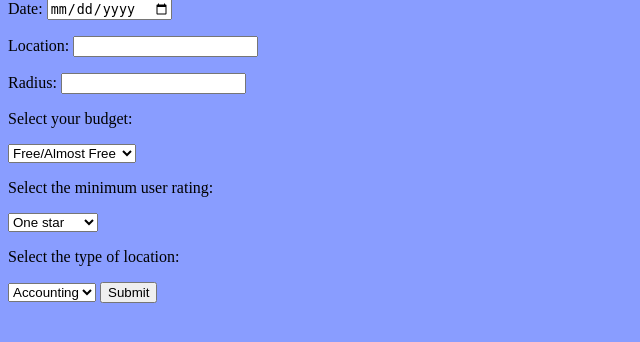
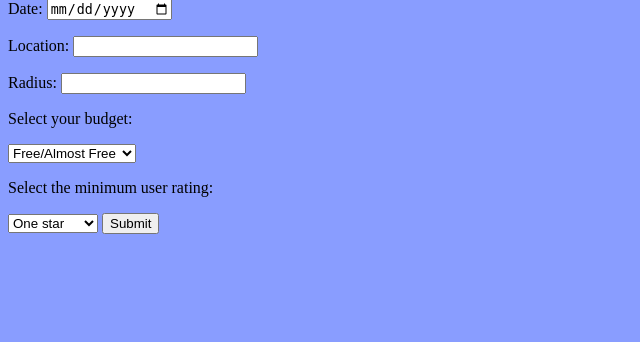
Before and after one commit to seehamrun/PseudoCoders, a Python web app: template templates/search.html in a window 1280 px wide. Shown: the part 164-506 px from the top of the page, without its empty margins (0-640 px from the left). Run offline with Jinja, Linux system fonts and the light colour scheme; the template is opened without the code that fills it, so the values that code supplies are empty.

Commit message:
commented out type drop-down

```diff
--- a/templates/search.html
+++ b/templates/search.html
@@ -35,10 +35,10 @@
     <option value="Four stars">Four stars</option>
     <option value="Five stars">Five stars</option>
   </select>
-  <p>Select the type of location:</p>
+  <!-- <p>Select the type of location:</p>
   <select id="type" name="type">
     <option value="accounting">Accounting</option>
-  </select>
+  </select> -->
   <input id="submit" type="submit">
 </form>
 </div>
```
